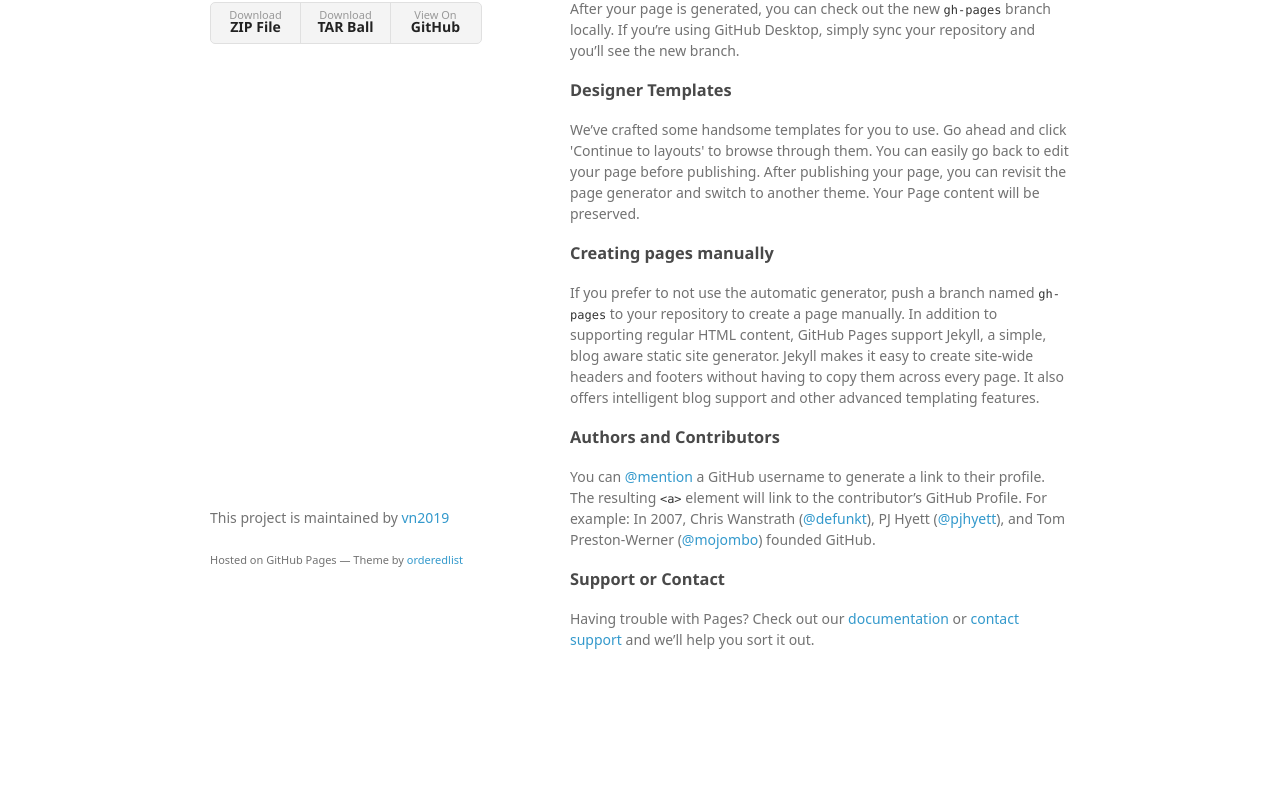
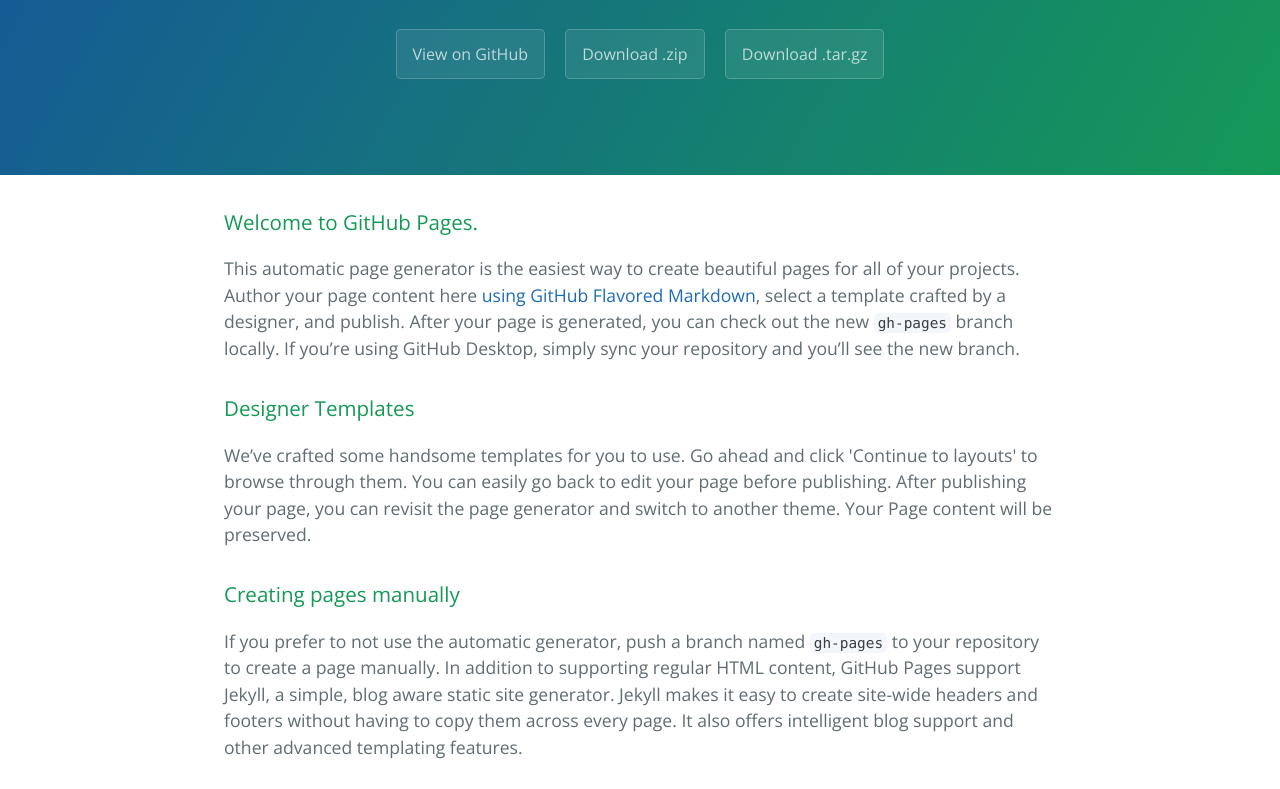
Before and after one commit to vn2019/blog, a plain HTML site: page index.html in a window 1280 px wide. Shown: the part 161-950 px from the top of the page. Before the commit the page ends 881 px from the top, so only its background shows below. Drawn offline with nearby package versions, Linux system fonts and the light colour scheme; a web font is replaced by a local one.

Commit message:
Create gh-pages branch via GitHub

```diff
--- a/index.html
+++ b/index.html
@@ -1,34 +1,25 @@
-<!doctype html>
-<html>
+<!DOCTYPE html>
+<html lang="en-us">
   <head>
-    <meta charset="utf-8">
-    <meta http-equiv="X-UA-Compatible" content="chrome=1">
+    <meta charset="UTF-8">
     <title>VN_Blog by vn2019</title>
-
-    <link rel="stylesheet" href="stylesheets/styles.css">
-    <link rel="stylesheet" href="stylesheets/github-light.css">
-    <meta name="viewport" content="width=device-width">
-    <!--[if lt IE 9]>
-    <script src="//html5shiv.googlecode.com/svn/trunk/html5.js"></script>
-    <![endif]-->
+    <meta name="viewport" content="width=device-width, initial-scale=1">
+    <link rel="stylesheet" type="text/css" href="stylesheets/normalize.css" media="screen">
+    <link href='https://fonts.googleapis.com/css?family=Open+Sans:400,700' rel='stylesheet' type='text/css'>
+    <link rel="stylesheet" type="text/css" href="stylesheets/stylesheet.css" media="screen">
+    <link rel="stylesheet" type="text/css" href="stylesheets/github-light.css" media="screen">
   </head>
   <body>
-    <div class="wrapper">
-      <header>
-        <h1>VN_Blog</h1>
-        <p></p>
+    <section class="page-header">
+      <h1 class="project-name">VN_Blog</h1>
+      <h2 class="project-tagline"></h2>
+      <a href="https://github.com/vn2019/blog" class="btn">View on GitHub</a>
+      <a href="https://github.com/vn2019/blog/zipball/master" class="btn">Download .zip</a>
+      <a href="https://github.com/vn2019/blog/tarball/master" class="btn">Download .tar.gz</a>
+    </section>
 
-        <p class="view"><a href="https://github.com/vn2019/blog">View the Project on GitHub <small>vn2019/blog</small></a></p>
-
-
-        <ul>
-          <li><a href="https://github.com/vn2019/blog/zipball/master">Download <strong>ZIP File</strong></a></li>
-          <li><a href="https://github.com/vn2019/blog/tarball/master">Download <strong>TAR Ball</strong></a></li>
-          <li><a href="https://github.com/vn2019/blog">View On <strong>GitHub</strong></a></li>
-        </ul>
-      </header>
-      <section>
-        <h3>
+    <section class="main-content">
+      <h3>
 <a id="welcome-to-github-pages" class="anchor" href="#welcome-to-github-pages" aria-hidden="true"><span class="octicon octicon-link"></span></a>Welcome to GitHub Pages.</h3>
 
 <p>This automatic page generator is the easiest way to create beautiful pages for all of your projects. Author your page content here <a href="https://guides.github.com/features/mastering-markdown/">using GitHub Flavored Markdown</a>, select a template crafted by a designer, and publish. After your page is generated, you can check out the new <code>gh-pages</code> branch locally. If you’re using GitHub Desktop, simply sync your repository and you’ll see the new branch.</p>
@@ -52,13 +43,15 @@
 <a id="support-or-contact" class="anchor" href="#support-or-contact" aria-hidden="true"><span class="octicon octicon-link"></span></a>Support or Contact</h3>
 
 <p>Having trouble with Pages? Check out our <a href="https://help.github.com/pages">documentation</a> or <a href="https://github.com/contact">contact support</a> and we’ll help you sort it out.</p>
-      </section>
-      <footer>
-        <p>This project is maintained by <a href="https://github.com/vn2019">vn2019</a></p>
-        <p><small>Hosted on GitHub Pages &mdash; Theme by <a href="https://github.com/orderedlist">orderedlist</a></small></p>
+
+      <footer class="site-footer">
+        <span class="site-footer-owner"><a href="https://github.com/vn2019/blog">VN_Blog</a> is maintained by <a href="https://github.com/vn2019">vn2019</a>.</span>
+
+        <span class="site-footer-credits">This page was generated by <a href="https://pages.github.com">GitHub Pages</a> using the <a href="https://github.com/jasonlong/cayman-theme">Cayman theme</a> by <a href="https://twitter.com/jasonlong">Jason Long</a>.</span>
       </footer>
-    </div>
-    <script src="javascripts/scale.fix.js"></script>
+
+    </section>
+
 
   </body>
 </html>
```
